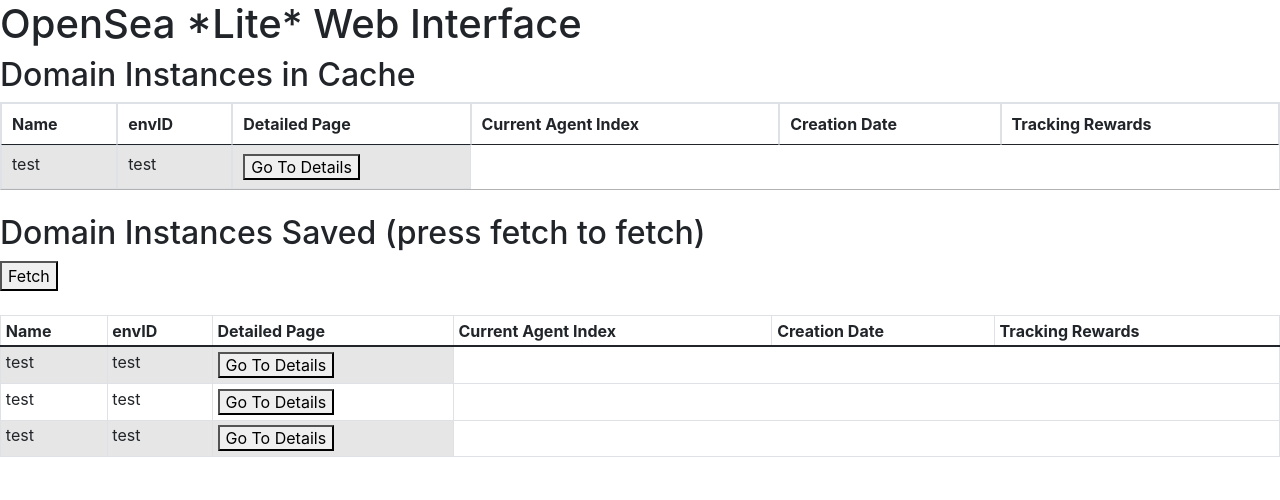
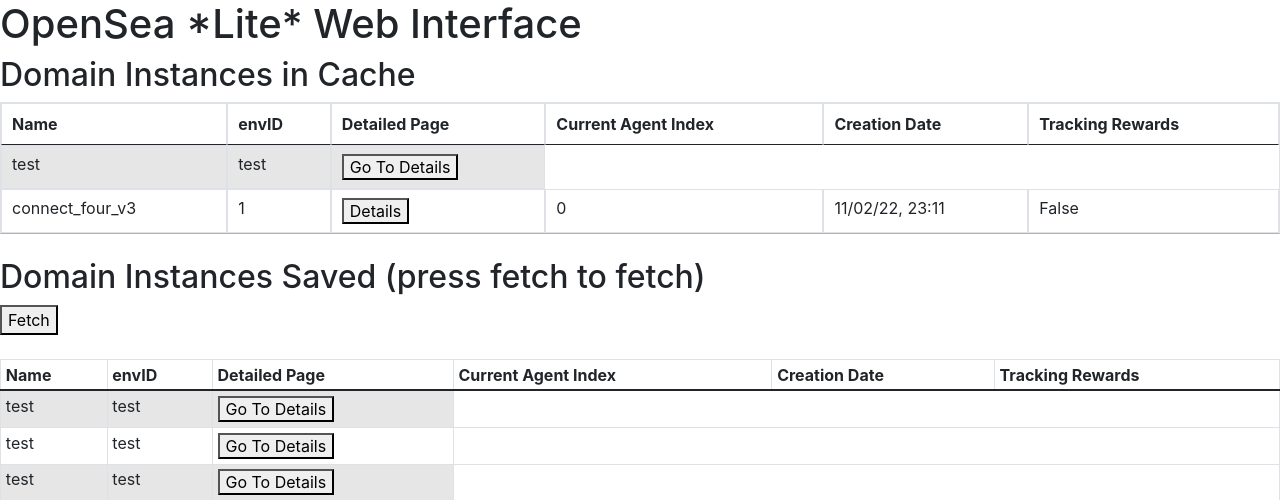
Before and after one commit to daniel-redder/OpenSea-WebGym, a Flask app: page / in a window 1280 px wide. Shown: the top 500 px of the page. Run offline with Flask 2, Linux system fonts and the light colour scheme; parts of the project's set-up code (start-up, migrations or seed data) failed here and were passed over; some libraries are stand-ins or nearby versions.

Commit message:
dynamic cached model loading completed. Now working on fetching saved models.

```diff
--- a/app/app.py
+++ b/app/app.py
@@ -35,10 +35,10 @@
 
 
 
-# @app.route("/env/details/<envID>",methods=["POST"])
-# def details(envID):
-#     cached_envs = sqltool.
-#     return flask.render_template("details.html",)
+@app.route("/env/details/<envID>",methods=["POST"])
+def details(envID):
+    data = sqltool.get_data(envID)
+    return flask.render_template("details.html",data=data)
 
 #----------------------------------------------------------------------------------------------
 
@@ -107,7 +107,7 @@
 
 
 @app.route("/env/stepzoo/<domainName>/<env_id>/<api_key>",methods=["POST"])
-def stepEnvironment(domainName,env_id,api_key)->tuple[ObsType, float, bool, bool, dict]:
+def stepEnvironment(domainName,env_id,api_key)->(ObsType, float, bool, bool, dict):
     """
 
     :param domainName: name of the domain
@@ -124,7 +124,7 @@
 
 
 @app.route("/env/resetgym/<domainName>/<env_id>/<api_key>")
-def resetEnvironment(domainName,env_id,api_key)->tuple[ObsType, dict]:
+def resetEnvironment(domainName,env_id,api_key)->(ObsType, dict):
     """
 
     :param domainName:
@@ -136,3 +136,7 @@
 
 
     pass
+
+
+
+app.run(port=8080)
--- a/app/domains/domain.py
+++ b/app/domains/domain.py
@@ -1,18 +1,18 @@
 from datetime import datetime
 
 class domainWrapper():
-    def __init__(self,envID:str,agentAPI:[str],agentIndex:int,domain,uniqueName:str=None,trackingRewards:bool=False):
+    def __init__(self,envID:str,agentAPI:[str],domain,agentIndex:int=0,uniqueName:str=None,trackingRewards:bool=False):
         """
         Instantiates a domain.
         :param uniqueName:
 
         """
         self.domain = domain
-        self.uniqueName = uniqueName or str(domain.__class__)
+        self.uniqueName = uniqueName or domain.metadata['name']
 
         self.envID = envID
         self.agentAPI = agentAPI,
-        self.agentIndex = agentIndex
+        self.agentIndex = 0
 
         self.creationDate = datetime.now() #test loading
 
--- a/app/domains/domainHelper.py
+++ b/app/domains/domainHelper.py
@@ -1,11 +1,11 @@
 from .domain import domainWrapper
-from collections.abc import Callable
+from typing import Callable
 
-from .testDomain import testDomain
+
 
 
 domain_name_list =[
-    "testDomain"
+
 ]
 
 
@@ -16,5 +16,5 @@
     return domain_name_list
 
 
-def getConstructor(domainName)->Callable[...,domain]:
+def getConstructor(domainName)->Callable[...,domainWrapper]:
     return
--- a/app/domains/testDomain.py
+++ b/app/domains/testDomain.py
@@ -1,5 +1,5 @@
 
-from .domain import domain
+from domain import domain
 
 
 class testDomain(domain):
--- a/app/pickleJar.py
+++ b/app/pickleJar.py
@@ -14,13 +14,16 @@
 
 #optimize with lookup table?
 global agent_cache
-agent_cache = {}
+agent_cache = []
 
-global agent_queue
-agent_queue = []
+# global agent_queue
+# agent_queue = []
 
 global envID_ticker
 envID_ticker = 0
+
+
+
 
 
 if os.path.exists("ticker.txt"):
@@ -28,22 +31,23 @@
         envID_ticker = int(tick.readline())
 
 
+def _getEnvID():
+    global envID_ticker
+    envID_ticker+=1
+    return envID_ticker
+
+
+
+from domains.connect_four_temp import raw_env as env
+#TODO temporary remove
+testenv = env()
+
+agent_cache = [["key",domainWrapper(envID=_getEnvID(),agentAPI=["abcdaa","1qsdgqwef","asefawef1"],domain=testenv)]]
 
 
 
 def get_cache():
-  return [ [md[1].uniqueName,md[1].envID,"",md[1].agentIndex,md[1].creationDate,md[1].trackingRewards] for md in agent_cache]
-
-
-
-
-
-
-
-def _getEnvID():
-    envID_ticker+=1
-    return envID_ticker
-
+  return [ [md[1].uniqueName,md[1].envID,"",md[1].agentIndex,md[1].creationDate.strftime("%m/%d/%y, %H:%M"),str(md[1].trackingRewards)] for md in agent_cache]
 
 
 def _saveModel(domain:[str,domainWrapper]):
--- a/app/templates/index.html
+++ b/app/templates/index.html
@@ -14,6 +14,7 @@
   <script src="https://cdn.jsdelivr.net/npm/bootstrap@5.0.1/dist/js/bootstrap.min.js" integrity="sha384-Atwg2Pkwv9vp0ygtn1JAojH0nYbwNJLPhwyoVbhoPwBhjQPR5VtM2+xf0Uwh9KtT" crossorigin="anonymous"></script>
 
   <link rel="stylesheet" href="https://cdn.jsdelivr.net/npm/bootstrap@4.0.0/dist/css/bootstrap.min.css" integrity="sha384-Gn5384xqQ1aoWXA+058RXPxPg6fy4IWvTNh0E263XmFcJlSAwiGgFAW/dAiS6JXm" crossorigin="anonymous">
+
 
 
   <title>Starter Template for Bootstrap</title>
@@ -127,17 +128,24 @@
       for(i = 0; i < cached_instances.length; i++){
         row = document.createElement("tr");
 
-        if(i==2){
-          but = document.createElement("button")
-          but.onclick = //TODO add function to goto details page
-        }
-        else{
-          for(p=0;p<cached_instances[i].length; p++){
+        for(p=0;p<cached_instances[i].length; p++){
+          if(p==2){
+            but = document.createElement("button")
+
+            but.setAttribute("onclick","location.href='/env/details/{0}'".replace('{0}',String(cached_instances[i][1])));
+            but.innerHTML = "Details"
+
+            column = document.createElement("td");
+            column.appendChild(but);
+            row.appendChild(column);
+          }
+          else{
             column = document.createElement("td");
             column.innerHTML = cached_instances[i][p];
             row.appendChild(column);
           }
         }
+
         tablBody.appendChild(row);
       }
     </script>
```
